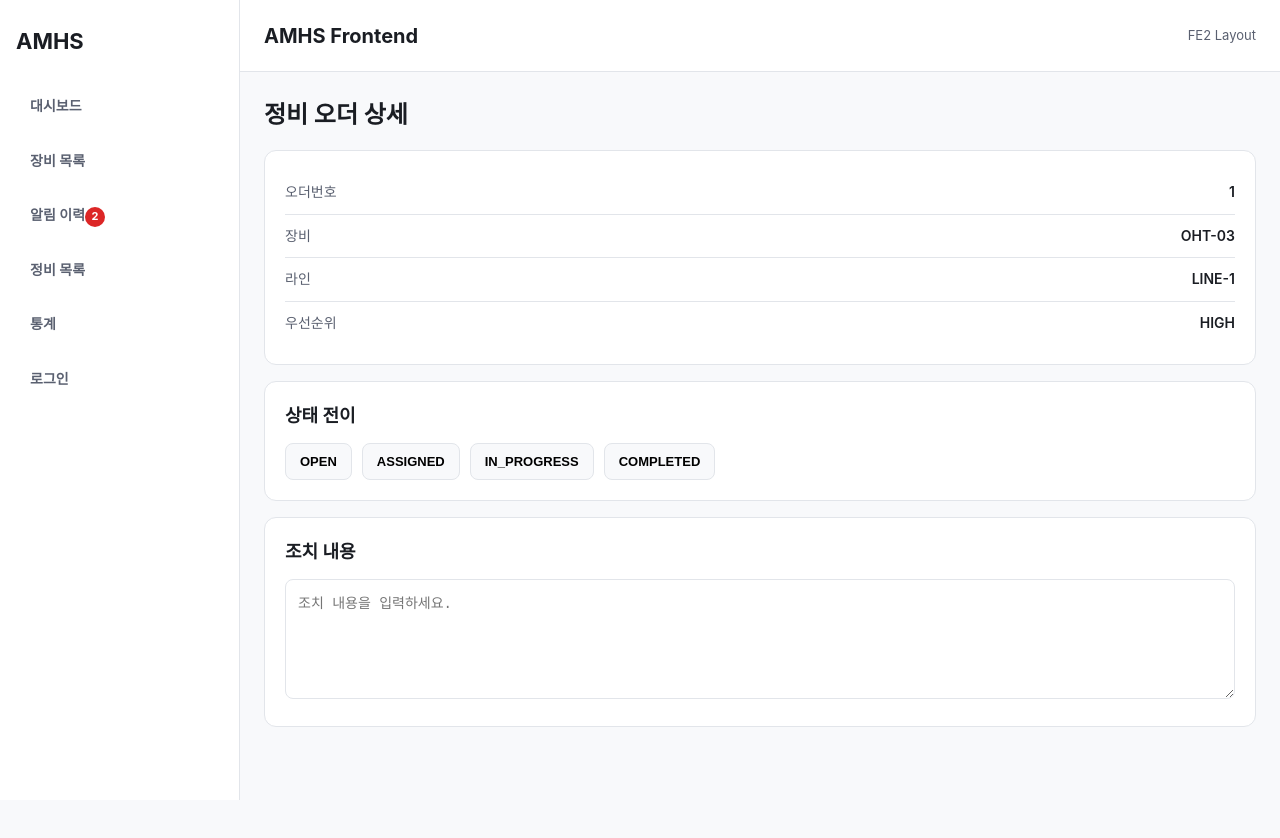
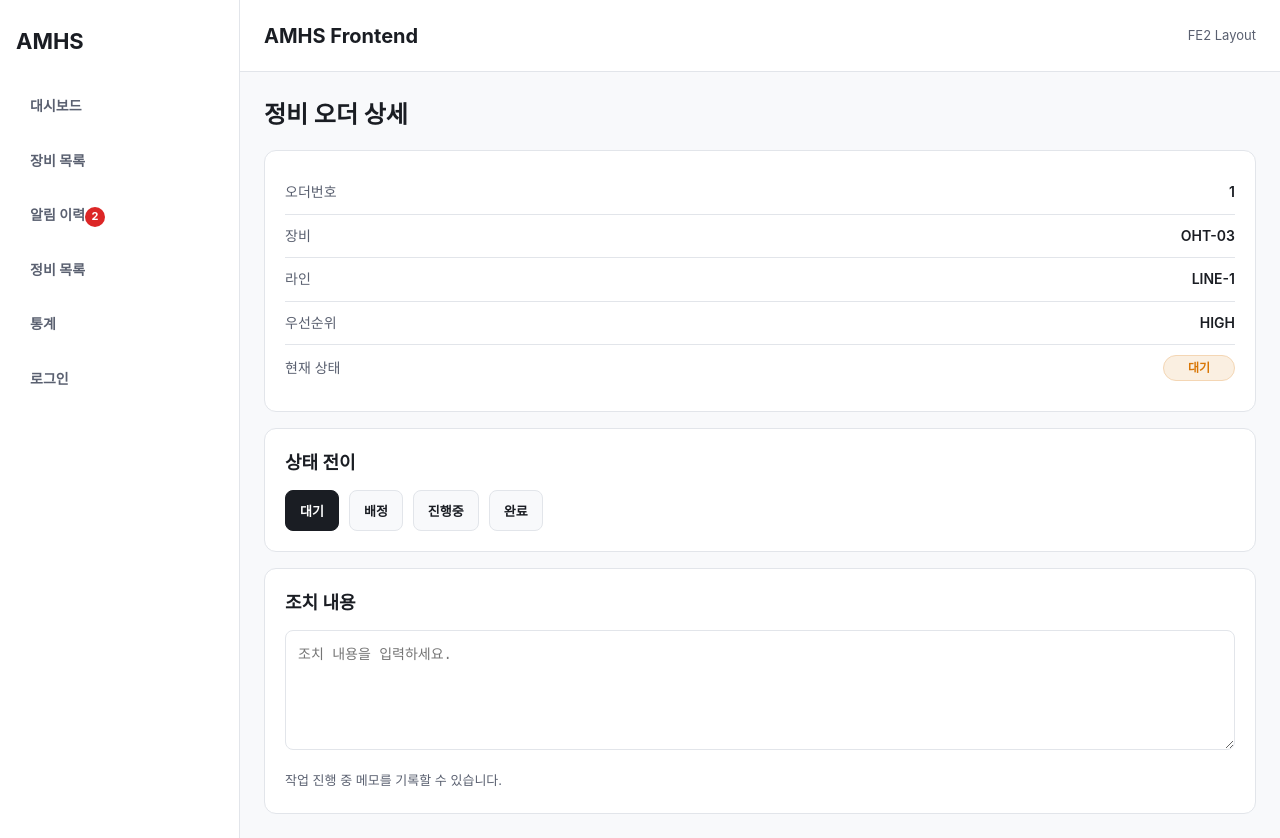
Before and after one commit to SF-KONA/AMHS-frontend, a Vue app: page /maintenance/1 in a window 1280 px wide. Before the commit the page ends 800 px from the top, so only its background shows below. Built offline with nearby package versions, Linux system fonts and the light colour scheme.

Commit message:
feat: 정비 오더 상세 상태 전이 동작 추가

```diff
--- a/src/views/maintenance/MaintenanceDetailView.vue
+++ b/src/views/maintenance/MaintenanceDetailView.vue
@@ -20,34 +20,84 @@
                     <span class="detail-label">우선순위</span>
                     <span class="detail-value">HIGH</span>
                 </div>
+                <div class="detail-row">
+                    <span class="detail-label">현재 상태</span>
+                    <span :class="['order-status-badge', getOrderStatusClass(currentStatus)]">
+                        {{ getOrderStatusLabel(currentStatus) }}
+                    </span>
+                </div>
             </div>
 
             <div class="status-section">
                 <h3 class="section-title">상태 전이</h3>
+
                 <div class="status-buttons">
-                    <button class="status-button">OPEN</button>
-                    <button class="status-button">ASSIGNED</button>
-                    <button class="status-button">IN_PROGRESS</button>
-                    <button class="status-button">COMPLETED</button>
+                    <button
+                        v-for="status in statusFlow"
+                        :key="status"
+                        :class="['status-button', { active: currentStatus === status }]"
+                        @click="changeStatus(status)"
+                    >
+                        {{ getOrderStatusLabel(status) }}
+                    </button>
                 </div>
             </div>
 
             <div class="detail-card">
                 <h3 class="section-title">조치 내용</h3>
+
                 <textarea
+                    v-model="actionMemo"
                     class="action-textarea"
                     placeholder="조치 내용을 입력하세요."
                 />
+
+                <div class="memo-footer">
+                    <span class="memo-guide">
+                        {{ currentStatus === 'COMPLETED' ? '완료 처리 전 조치 내용을 꼭 확인하세요.' : '작업 진행 중 메모를 기록할 수 있습니다.' }}
+                    </span>
+                </div>
             </div>
         </div>
     </AppLayout>
 </template>
 
 <script setup>
+import { ref } from 'vue'
 import { useRoute } from 'vue-router'
 import AppLayout from '../../layouts/AppLayout.vue'
 
 const route = useRoute()
+
+const statusFlow = ['OPEN', 'ASSIGNED', 'IN_PROGRESS', 'COMPLETED']
+const currentStatus = ref('OPEN')
+const actionMemo = ref('')
+
+function changeStatus(status) {
+    currentStatus.value = status
+}
+
+function getOrderStatusLabel(status) {
+    const map = {
+        OPEN: '대기',
+        ASSIGNED: '배정',
+        IN_PROGRESS: '진행중',
+        COMPLETED: '완료',
+    }
+
+    return map[status] || status
+}
+
+function getOrderStatusClass(status) {
+    const map = {
+        OPEN: 'is-open',
+        ASSIGNED: 'is-assigned',
+        IN_PROGRESS: 'is-in-progress',
+        COMPLETED: 'is-completed',
+    }
+
+    return map[status] || ''
+}
 </script>
 
 <style scoped>
@@ -81,6 +131,8 @@ const route = useRoute()
 .detail-row {
     display: flex;
     justify-content: space-between;
+    align-items: center;
+    gap: 12px;
     padding: 10px 0;
     border-bottom: 1px solid var(--color-border);
 }
@@ -121,6 +173,18 @@ const route = useRoute()
     cursor: pointer;
     font-size: 13px;
     font-weight: 600;
+    color: var(--color-text);
+    transition: all 0.2s ease;
+}
+
+.status-button:hover {
+    border-color: var(--color-text-muted);
+}
+
+.status-button.active {
+    background: var(--color-text);
+    color: #ffffff;
+    border-color: var(--color-text);
 }
 
 .action-textarea {
@@ -133,4 +197,50 @@ const route = useRoute()
     resize: vertical;
     box-sizing: border-box;
 }
+
+.memo-footer {
+    margin-top: 10px;
+}
+
+.memo-guide {
+    font-size: 13px;
+    color: var(--color-text-muted);
+}
+
+.order-status-badge {
+    display: inline-flex;
+    align-items: center;
+    justify-content: center;
+    min-width: 72px;
+    padding: 6px 10px;
+    border-radius: 999px;
+    font-size: 12px;
+    font-weight: 700;
+    line-height: 1;
+    border: 1px solid transparent;
+}
+
+.is-open {
+    background: color-mix(in srgb, var(--color-warning) 12%, white);
+    color: var(--color-warning);
+    border-color: color-mix(in srgb, var(--color-warning) 30%, white);
+}
+
+.is-assigned {
+    background: color-mix(in srgb, var(--color-interest) 12%, white);
+    color: var(--color-interest);
+    border-color: color-mix(in srgb, var(--color-interest) 30%, white);
+}
+
+.is-in-progress {
+    background: color-mix(in srgb, var(--color-danger) 12%, white);
+    color: var(--color-danger);
+    border-color: color-mix(in srgb, var(--color-danger) 30%, white);
+}
+
+.is-completed {
+    background: color-mix(in srgb, var(--color-normal) 12%, white);
+    color: var(--color-normal);
+    border-color: color-mix(in srgb, var(--color-normal) 30%, white);
+}
 </style>
```
